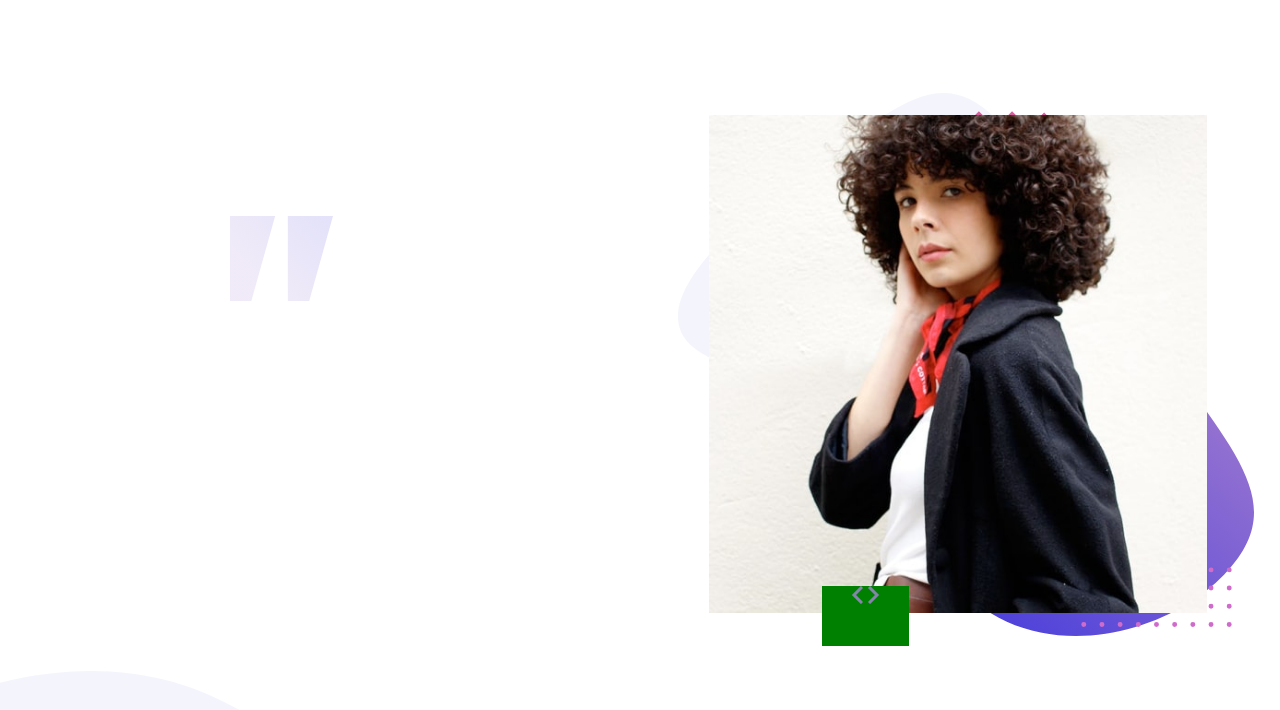
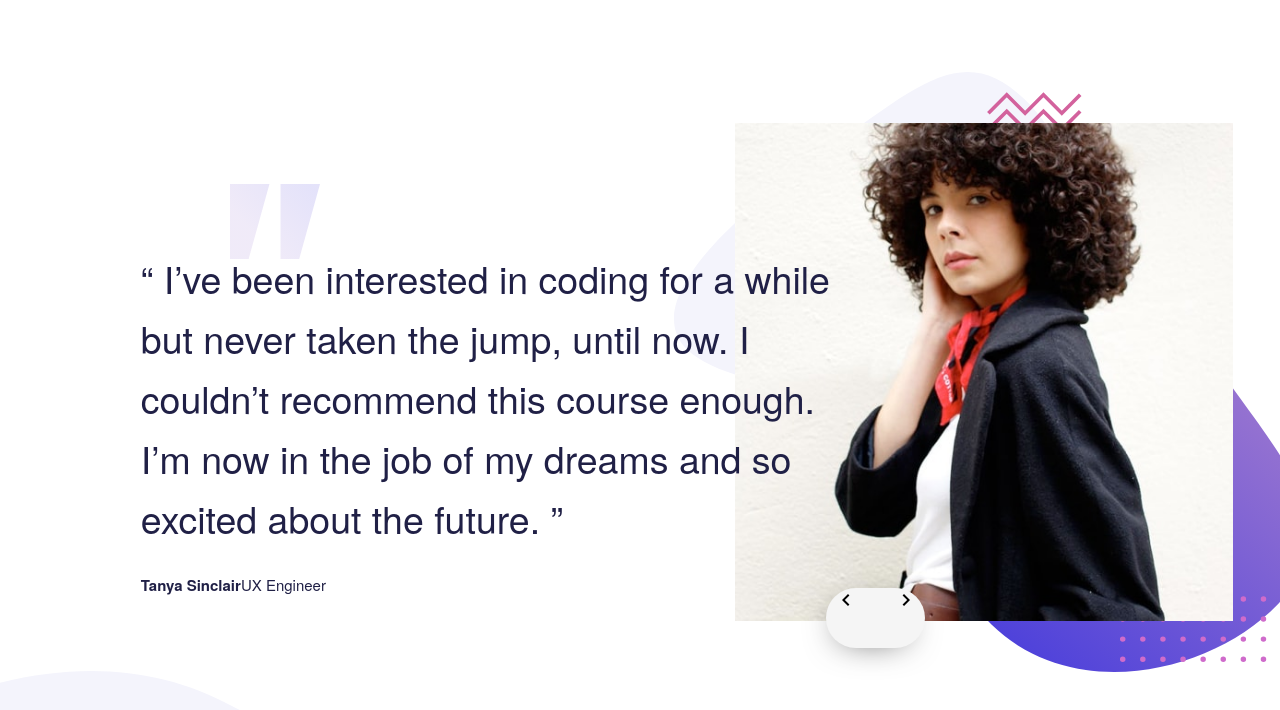
Before and after one commit to cortarelva/coding-bootcamp-slider, a plain HTML site: page index.html in a window 1280 px wide. Drawn offline with Linux system fonts and the light colour scheme.

Commit message:
html css done starting JS

```diff
--- a/index.html
+++ b/index.html
@@ -7,6 +7,9 @@
   <link rel="icon" type="image/png" sizes="32x32" href="./images/favicon-32x32.png">
   <link rel="stylesheet" type="text/css" href="main.css">
   <link rel="stylesheet" type="text/css" href="normalize.css">
+
+  <link href="https://fonts.googleapis.com/css2?family=Inter&display=swap" rel="stylesheet">
+
   <title>Frontend Mentor | Coding Bootcamp Testimonials Slider</title>
 
   <!-- Feel free to remove these styles or customise in your own stylesheet 👍 -->
@@ -29,21 +32,24 @@
   <div class="photo"></div>
 
 
-  <div class="icon-container">
-    <img class="icon-prev" src="images/icon-prev.svg">
-    <img class="icon-next" src="images/icon-next.svg">
+  <div  class="icon-container" >
+      <button id="btnPrev" class="btn btnPrev" onclick="changeBtnColor"><img src="images/keyboard_arrow_left-24px.svg"></button>
+      <button id="btnNext" class="btn btnNext"><img src="images/keyboard_arrow_right-24px.svg"></button>
   </div>
 </div>
 
 
-<!--
-  “ I’ve been interested in coding for a while but never taken the jump, until now.
-  I couldn’t recommend this course enough. I’m now in the job of my dreams and so
+<div class="testimony-container">
+  <p class="testimony-tanya">
+  “ I’ve been interested in coding for a while<br>
+  but never taken the jump, until now. I<br>
+  couldn’t recommend this course enough. <br>
+  I’m now in the job of my dreams and so <br>
   excited about the future. ”
+  </p>
+  <p class="signature-tanya"><a>Tanya Sinclair</a>UX Engineer</p>
 
-  Tanya Sinclair
-  UX Engineer
--->
+<div>
 <!--
   “ If you want to lay the best foundation possible I’d recommend taking this course.
   The depth the instructors go into is incredible. I now feel so confident about
@@ -58,5 +64,10 @@
     Coded by <a href="#">Your Name Here</a>.
 -->
   </div>
+
+
+
+
+<script src="./main.js" ></script>
 </body>
 </html>
--- a/main.css
+++ b/main.css
@@ -13,9 +13,9 @@ html{
 
 .pattern-quotes{
     position:fixed;
-    top:27%;
+    top:23%;
     left:18%;
-    width:8%;
+    width:7%;
 }
 
 /*fazer um container para alinhar estes elementos em relaçao ao container e o container
@@ -23,11 +23,11 @@ relativamente a pag. */
 
 .img-container{
     /*background: gray;*/
-    width:45%;
+    width:65%;
     height:75%;
     position:fixed;
-    top:8%;
-    right:2%;
+    top:9%;
+    left:45%;
     background-image: url(./images/pattern-bg.svg);
     background-size:contain;
     background-repeat:no-repeat;
@@ -35,7 +35,7 @@ relativamente a pag. */
 }
 
 .img-container .photo{
-    width:87%;
+    width:88%;
     height:83%;
     position:relative;
     background-size:contain;
@@ -48,19 +48,88 @@ relativamente a pag. */
     background: url(./images/image-tanya.jpg);
 }
 
-.img-container .icon-container{
+.icon-container{
     position:relative;
-    top:4%;
-    left:25%;
-    width:15%;
+    top:3%;
+    left:30%;
+    width:12%;
     height:10%;
-    background:green;
-    text-align:center;
+    background:whitesmoke;
+    display: flex;
+    justify-content: center;
+    border-radius:50px;
+    -webkit-box-shadow: -3px 7px 34px -16px rgba(0,0,0,0.75);
+    -moz-box-shadow: -3px 7px 34px -16px rgba(0,0,0,0.75);
+    box-shadow: -3px 7px 34px -16px rgba(0,0,0,0.75);
+}
+
+.btn{
+    width:25%;
+    height:100%;
+    display: flex;
+    justify-content: center;
+    border:none;
+}
+
+.btnPrev{
+    border-radius: 50px 0 0 50px;
 
 }
-.icon-prev{
+.btnPrev:active{
+    width:25%;
+    height:100%;
+    background-color:hsl(240, 18%, 77%);
+    box-shadow: inset -200px 28px 209px -200px rgba(58, 58, 58, 0.37);
+}
+
+.btnNext{
+    border-radius: 0 50px 50px 0;
 
 }
+.btnNext:active{
+    background-color:hsl(240, 18%, 77%);
+    box-shadow: inset -165px 28px 209px -200px rgba(58, 58, 58, 0.37);
+
+
+}
+
+.slider-nav{
+    cursor:pointer;
+}
+.testimony-container{
+   position:fixed;
+   top:31%;
+   left:11%;
+}
+
+.testimony-tanya{
+    position:relative;
+    font-size:2.5em;
+    color:hsl(240, 38%, 20%);
+}
+.signature-tanya{
+    color:hsl(240, 38%, 20%);
+}
+.signature-tanya a{
+    color:hsl(240, 38%, 20%);
+    font-weight:900;
+}
+
+
+
+
+
+
+
+
+
+
+
+
+
+
+
+
 
 
 
--- /dev/null
+++ b/main.js
@@ -0,0 +1,4 @@
+//querie selectors
+
+//const btnPrev =
+//document.getElementById('btnPrev').addEventListener('click', changeBtnColor);
```
Also changed, not shown: images/keyboard_arrow_left-24px.svg (added), images/keyboard_arrow_right-24px.svg (added).
